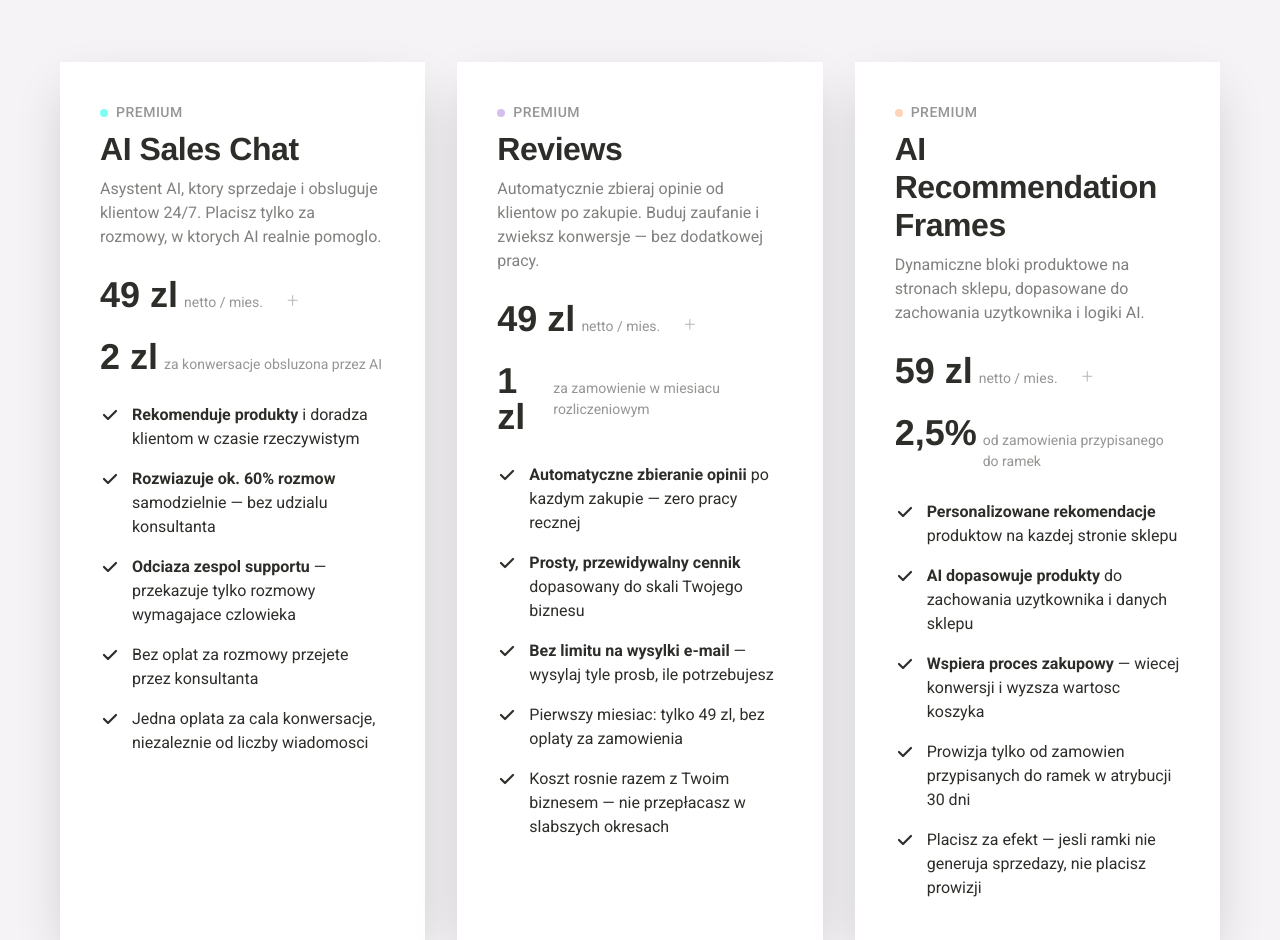
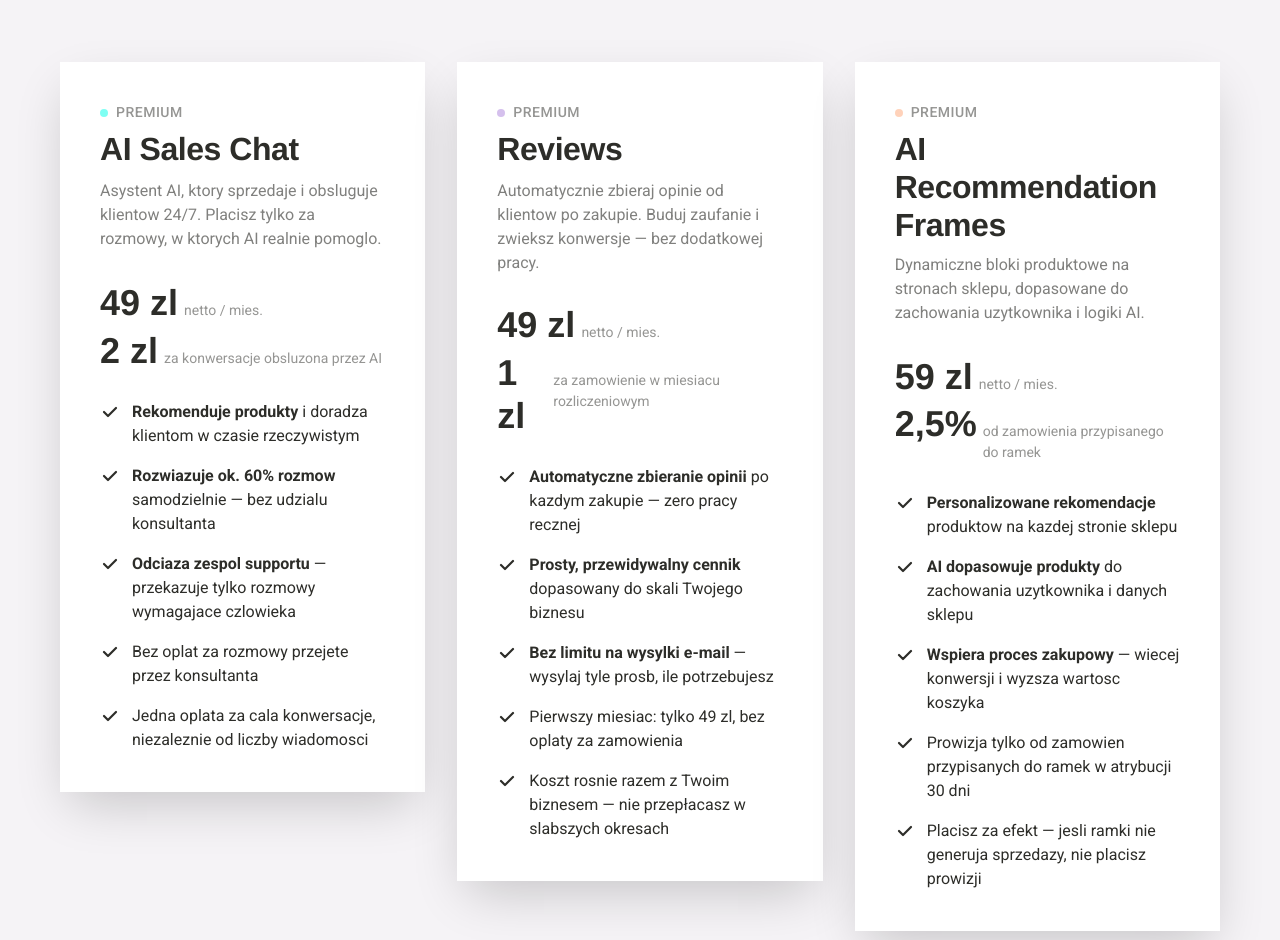
Before and after one commit to pzurek-hub/edrone-pricing, a plain HTML site: page index.html in a window 1280 px wide. Shown: the part 1632-2572 px from the top of the page. Drawn offline with Linux system fonts and the light colour scheme.

Commit message:
Align card rows: prices, descriptions and features on same line
Fixed min-heights on card-desc and card-title, stacked price rows
vertically so all three cards have prices and checklists aligned
at the same horizontal level.

Co-Authored-By: Claude Opus 4.6 (1M context) <noreply@anthropic.com>

```diff
--- a/index.html
+++ b/index.html
@@ -391,10 +391,13 @@
         .premium-grid {
             display: grid;
             grid-template-columns: repeat(3, 1fr);
+            grid-template-rows: subgrid;
             gap: 32px;
             width: 100%;
+            align-items: start;
         }
 
+        /* Each card spans 4 implicit rows: header, pricing, features, (stretch) */
         .premium-card {
             background: var(--color-white);
             border-radius: var(--border-radius);
@@ -402,13 +405,21 @@
             padding: 40px;
             display: flex;
             flex-direction: column;
-            gap: 28px;
         }
 
         .card-header {
             display: flex;
             flex-direction: column;
             gap: 8px;
+            margin-bottom: 28px;
+        }
+
+        .card-desc {
+            font-size: 16px;
+            line-height: 1.5;
+            opacity: 0.6;
+            /* Fixed height ensures prices start on same line across cards */
+            min-height: 74px;
         }
 
         .card-label {
@@ -439,22 +450,19 @@
             font-weight: 700;
             line-height: 1.18;
             letter-spacing: -0.45px;
+            min-height: 40px;
         }
 
-        .card-desc {
-            font-size: 16px;
-            line-height: 1.5;
-            opacity: 0.6;
-        }
+        /* card-desc styles defined in card-header block above */
 
         .card-pricing {
             display: flex;
-            align-items: baseline;
-            gap: 24px;
-            flex-wrap: wrap;
+            flex-direction: column;
+            gap: 4px;
+            margin-bottom: 28px;
         }
 
-        .price-item {
+        .price-row {
             display: flex;
             align-items: baseline;
             gap: 6px;
@@ -464,7 +472,7 @@
             font-family: var(--font-heading);
             font-size: 36px;
             font-weight: 700;
-            line-height: 1;
+            line-height: 1.2;
         }
 
         .price-unit {
@@ -771,12 +779,11 @@
                 </div>
 
                 <div class="card-pricing">
-                    <div class="price-item">
+                    <div class="price-row">
                         <span class="price-amount">49 zl</span>
                         <span class="price-unit">netto / mies.</span>
                     </div>
-                    <span class="price-plus">+</span>
-                    <div class="price-item">
+                    <div class="price-row">
                         <span class="price-amount">2 zl</span>
                         <span class="price-unit">za konwersacje obsluzona przez AI</span>
                     </div>
@@ -815,12 +822,11 @@
                 </div>
 
                 <div class="card-pricing">
-                    <div class="price-item">
+                    <div class="price-row">
                         <span class="price-amount">49 zl</span>
                         <span class="price-unit">netto / mies.</span>
                     </div>
-                    <span class="price-plus">+</span>
-                    <div class="price-item">
+                    <div class="price-row">
                         <span class="price-amount">1 zl</span>
                         <span class="price-unit">za zamowienie w miesiacu rozliczeniowym</span>
                     </div>
@@ -859,12 +865,11 @@
                 </div>
 
                 <div class="card-pricing">
-                    <div class="price-item">
+                    <div class="price-row">
                         <span class="price-amount">59 zl</span>
                         <span class="price-unit">netto / mies.</span>
                     </div>
-                    <span class="price-plus">+</span>
-                    <div class="price-item">
+                    <div class="price-row">
                         <span class="price-amount">2,5%</span>
                         <span class="price-unit">od zamowienia przypisanego do ramek</span>
                     </div>
```
Also changed, not shown: mockup.html (+1 -1 lines), cennik-z-premium.png, premium-aligned.png (added).
